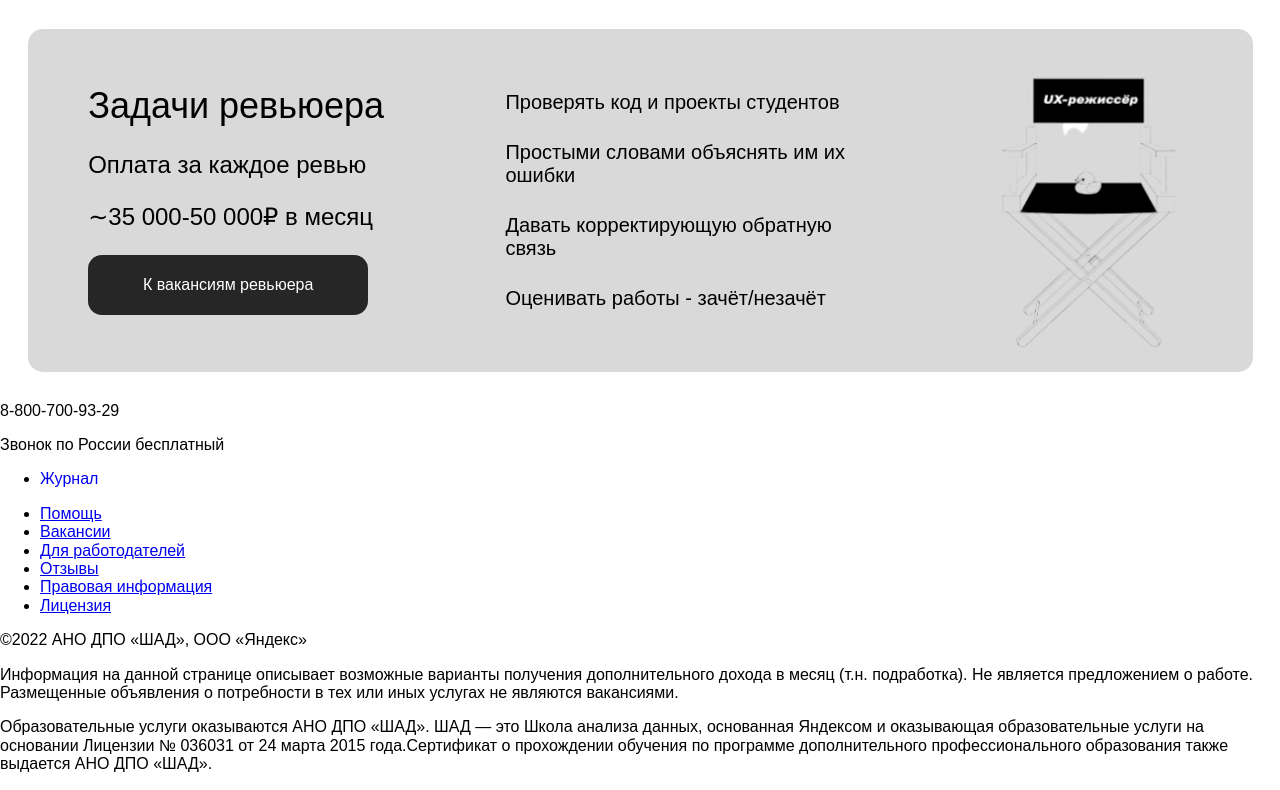
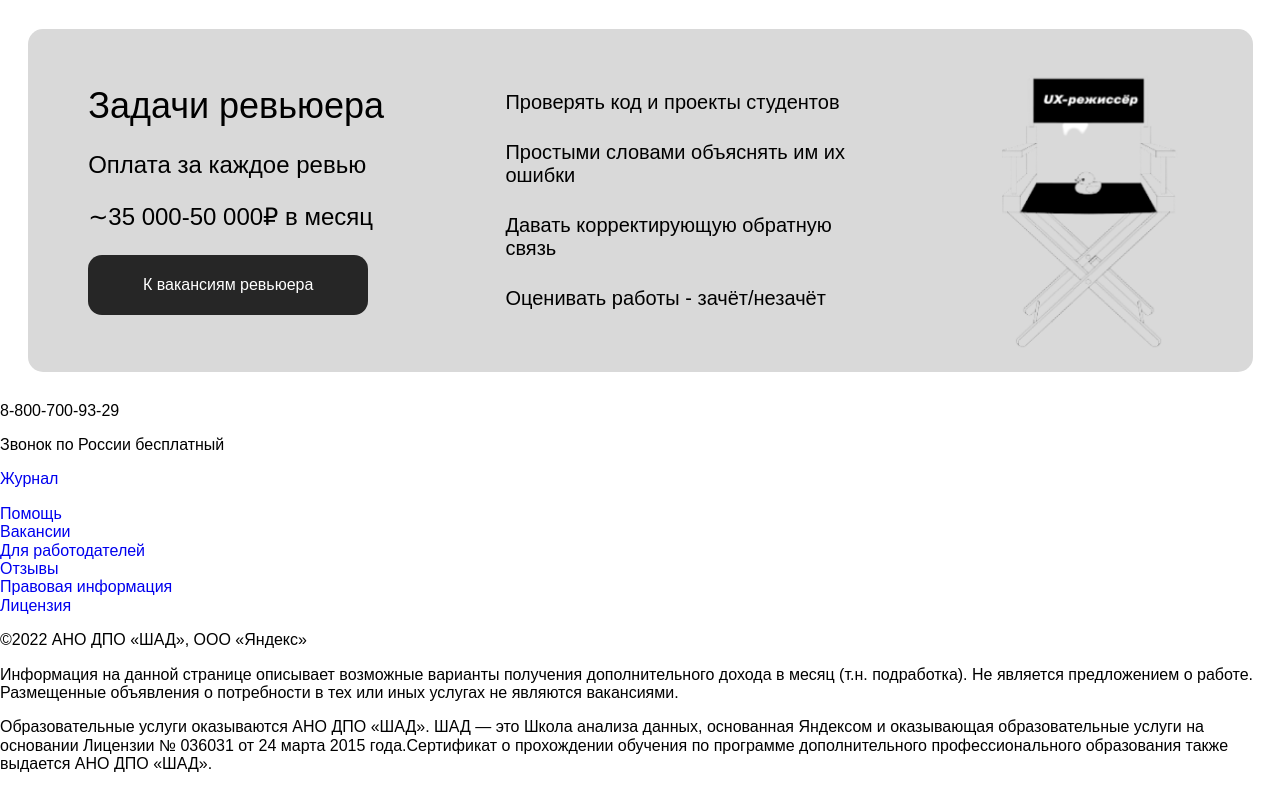
Before and after one commit to NurgaleevaDi/hr-landing, a React (Create React App) app: page / in a window 1280 px wide. Shown: the part 424-1214 px from the top of the page. Built offline with nearby package versions, Linux system fonts and the light colour scheme.

Commit message:
common style for list

```diff
--- a/src/components/Footer/Footer.css
+++ b/src/components/Footer/Footer.css
@@ -0,0 +1,7 @@
+.footer__contacts-list {
+  list-style: none;
+}
+
+.footer__nav {
+  list-style: none;
+}
--- a/src/components/Footer/Footer.js
+++ b/src/components/Footer/Footer.js
@@ -8,17 +8,17 @@ function Footer() {
         <div className="footer__contacts">
           <p className="footer__tel">8-800-700-93-29</p>
           <p className="footer__tel-text">Звонок по России бесплатный</p>
-          <ul className="footer__contacts-list">
+          <ul className="footer__contacts-list list">
             <li className="footer__contacts-item"><a className="footer__contacts-link link" href="https://thecode.media/" target="_blank">Журнал</a></li>
           </ul>
         </div>
-        <ul className='footer__nav'>
-          <li className='footer__nav-link link'><a href="https://yandex.ru/support/praktikum/feedback.html" target="_blank">Помощь</a></li>
-          <li className='footer__nav-link link'><a href="https://practicum.yandex.ru/job" target="_blank">Вакансии</a></li>
-          <li className='footer__nav-link link'><a href="https://practicum.yandex.ru/employment/" target="_blank">Для работодателей</a></li>
-          <li className='footer__nav-link link'><a href="https://practicum.yandex.ru/reviews" target="_blank">Отзывы</a></li>
-          <li className='footer__nav-link link'><a href="https://yandex.ru/legal/practicum_termsofuse/" target="_blank">Правовая информация</a></li>
-          <li className='footer__nav-link link'><a href="https://code.s3.yandex.net/License%20YSDA.pdf" target="_blank">Лицензия</a></li>
+        <ul className='footer__nav list'>
+          <li className='footer__nav-link'><a className='link' href="https://yandex.ru/support/praktikum/feedback.html" target="_blank">Помощь</a></li>
+          <li className='footer__nav-link link'><a className='link' href="https://practicum.yandex.ru/job" target="_blank">Вакансии</a></li>
+          <li className='footer__nav-link link'><a className='link' href="https://practicum.yandex.ru/employment/" target="_blank">Для работодателей</a></li>
+          <li className='footer__nav-link link'><a className='link' href="https://practicum.yandex.ru/reviews" target="_blank">Отзывы</a></li>
+          <li className='footer__nav-link link'><a className='link' href="https://yandex.ru/legal/practicum_termsofuse/" target="_blank">Правовая информация</a></li>
+          <li className='footer__nav-link link'><a className='link' href="https://code.s3.yandex.net/License%20YSDA.pdf" target="_blank">Лицензия</a></li>
         </ul>
       </div>
 
--- a/src/components/Tasks/Tasks.css
+++ b/src/components/Tasks/Tasks.css
@@ -37,7 +37,6 @@
 }
 
 .tasks__list {
-  padding: 0;
   margin: auto 0;
 }
 
--- a/src/components/Tasks/Tasks.js
+++ b/src/components/Tasks/Tasks.js
@@ -12,7 +12,7 @@ function Tasks() {
           <p className="tasks__text">&sim;35 000-50 000&#8381; в месяц</p>
           <button type='button' className='tasks__button button'>К вакансиям наставников</button>
         </div>
-        <ul className='tasks__list'>
+        <ul className='tasks__list list'>
           <li className="tasks__item">Помогать студентам ставить цели, Рефлексировать и делать выводы</li>
           <li className="tasks__item">Отвечать на их вопросы в чате</li>
           <li className="tasks__item">Проводить вебинары 2 раза в месяц и давать обратную связь</li>
@@ -26,7 +26,7 @@ function Tasks() {
           <p className="tasks__text">&sim;35 000-50 000&#8381; в месяц</p>
           <button type='button' className='tasks__button button'>К вакансиям ревьюера</button>
         </div>
-        <ul className='tasks__list'>
+        <ul className='tasks__list list'>
           <li className="tasks__item">Проверять код и проекты студентов</li>
           <li className="tasks__item">Простыми словами объяснять им их ошибки</li>
           <li className="tasks__item">Давать корректирующую обратную связь</li>
--- a/src/components/app.css
+++ b/src/components/app.css
@@ -28,3 +28,8 @@
 .link:hover{
   opacity: 0.5;
 }
+
+.list {
+  list-style: none;
+  padding: 0;
+}
--- a/src/index.css
+++ b/src/index.css
@@ -2,3 +2,4 @@
 @import url(./components/app.css);
 
 @import url(./components/Tasks/Tasks.css);
+@import url(./components//Footer/Footer.css);
```
